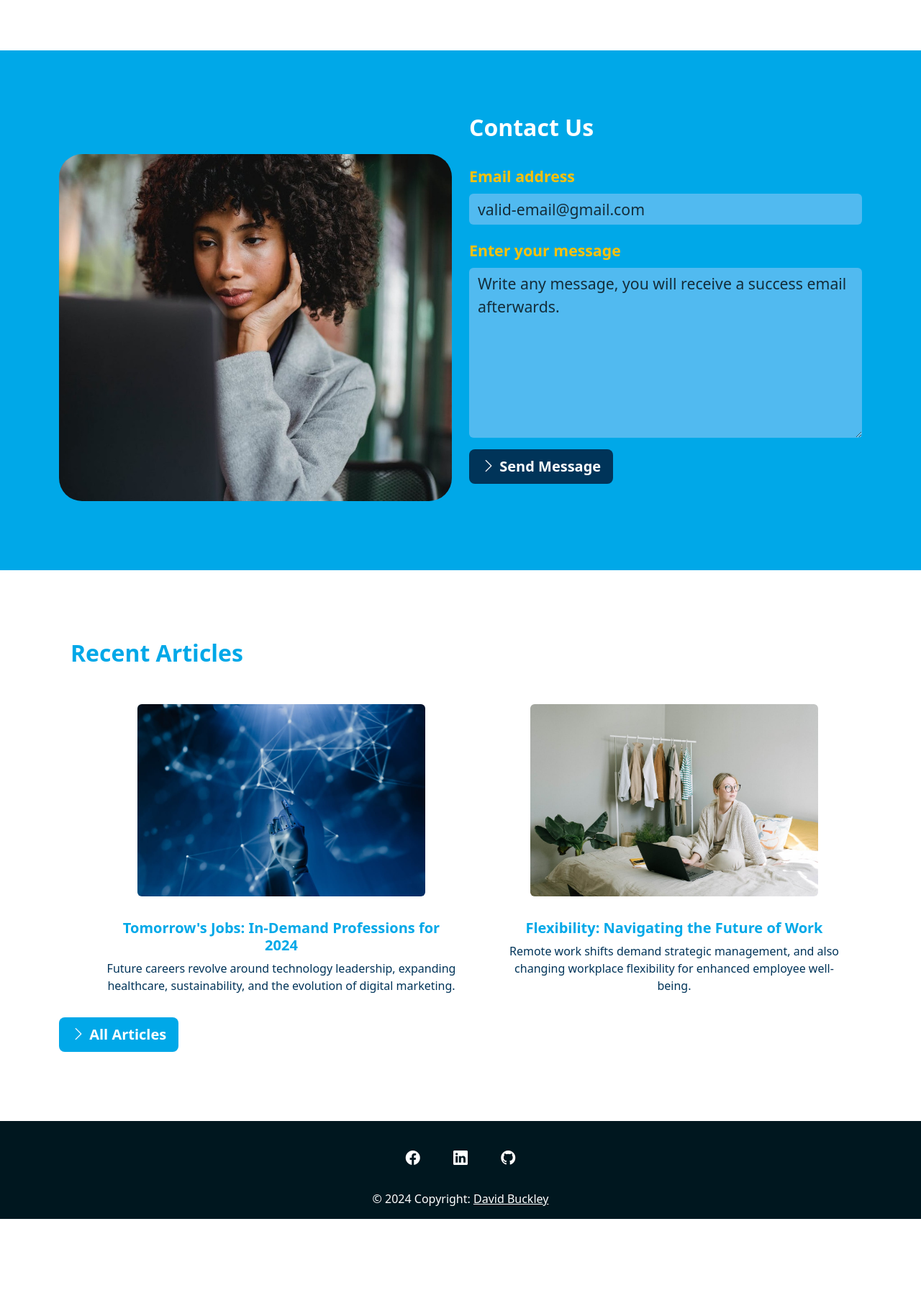
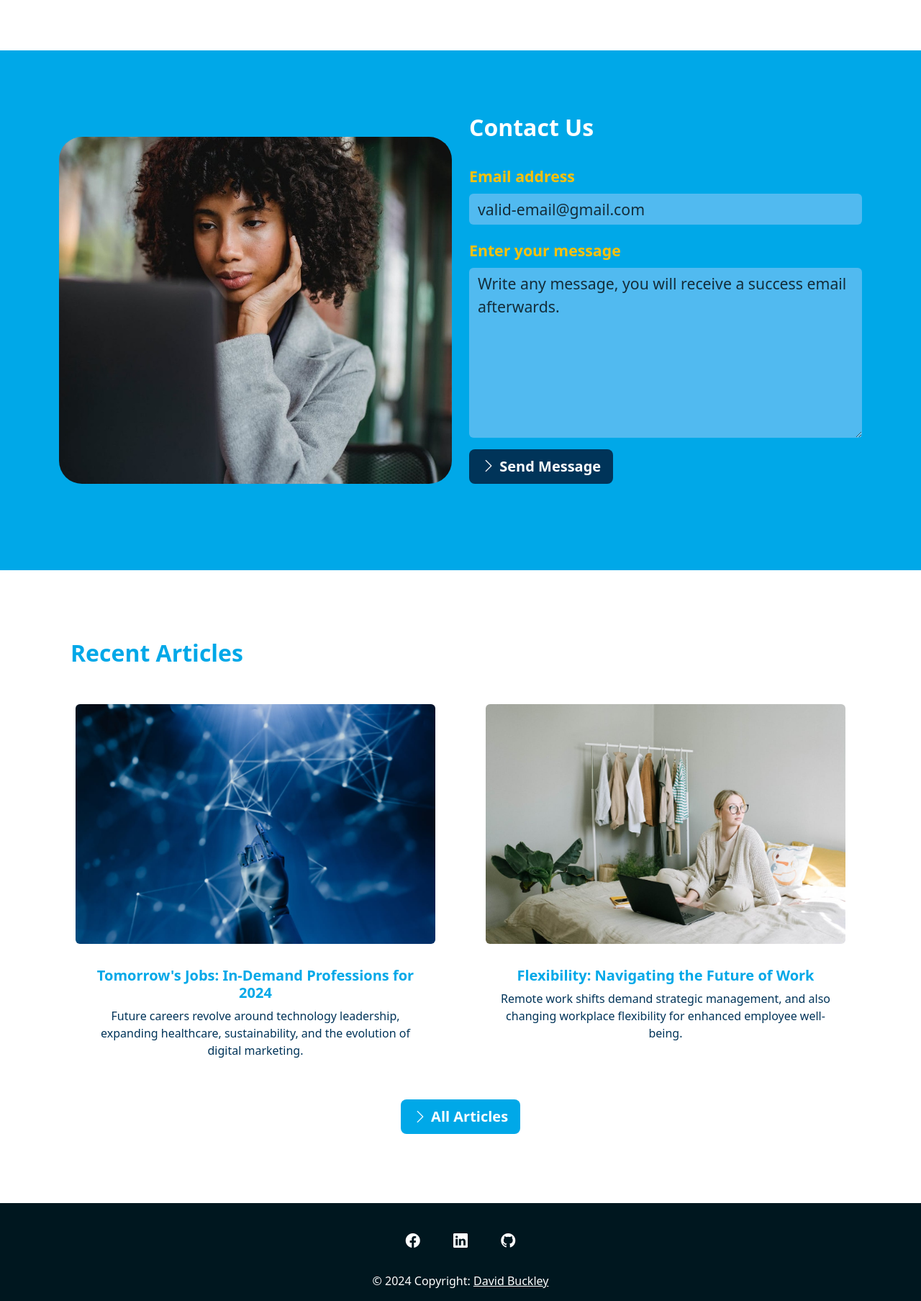
Before and after one commit to davidbuckley96/talentmanagement, a Django app: page / in a window 1280 px wide. Shown: the part 2457-4264 px from the top of the page at 72% size. Before the commit the page ends 4150 px from the top, so only its background shows below. Run offline with Django 5.2, Linux system fonts and the light colour scheme; data comes from the database, SQL or seed files in the repository; some libraries are stand-ins or nearby versions.

Commit message:
articles spacing

```diff
--- a/templates/home.html
+++ b/templates/home.html
@@ -281,7 +281,7 @@
     <div class="container reveal fade-bottom pt-5">
       <div class="card" style="max-height: 100%; background-color: #00A8E8;">
         <div class="row align-items-center">
-          <div class="col-lg-6 text-center order-sm-1">
+          <div class="mb-5 col-lg-6 text-center order-sm-1">
             <img src="{% static 'images/contact.jpg' %}" class="img-fluid rounded-5" alt="...">
           </div>
           <div class="col-lg-6 pt-4 pt-sm-0 order-sm-2">
@@ -322,29 +322,31 @@
     <section id="articles" class="pt-5">
       <div class="container pt-sm-5 pt-0 pb-4 pb-sm-5 reveal fade-bottom">
         <h2 class="text-blue fw-bold pb-3 pb-sm-4 ps-3 mb-4">Recent Articles</h2>
-        <div class="row ps-5">
+        <div class="row ps-">
           <div class="justify-content-center pt-1 card col-lg-6 align-items-center">
             <a href="{% url 'article' pk=article_1.id %}" class="link-unstyled mb-3">
-              <img src="{{ article_1.image.url }}" class="image-large card-img-top rounded-2" alt="...">
+              <img src="{{ article_1.image.url }}" style="max-width: 500px;" class="image-large card-img-top rounded-2" alt="...">
             </a>
-            <div class="card-body text-center">
+            <div class="card-body text-center" style="max-width: 500px">
               <h5 class="card-title fw-bold text-blue">{{ article_1.name }}</h5>
               <p class="card-text fw-medium text-blue-dark">{{ article_1.description }}</p>
             </div>
           </div>
           <div class="justify-content-center pt-5 pt-lg-1 card col-lg-6 align-items-center">
             <a href="{% url 'article' pk=article_2.id %}" class="link-unstyled mb-3">
-              <img src="{{ article_2.image.url }}" class="image-large card-img-top rounded-2" alt="...">
+              <img src="{{ article_2.image.url }}" style="max-width: 500px;" class="image-large card-img-top rounded-2" alt="...">
             </a>
-            <div class="card-body text-center">
+            <div class="card-body text-center" style="max-width: 500px">
               <h5 class="card-title fw-bold text-blue">{{ article_2.name }}</h5>
               <p class="card-text fw-medium text-blue-dark">{{ article_2.description }}</p>
             </div>
           </div>
         </div>
-        <a role="button" class="botao btn btn-lg align-self-center mt-3 fw-bold text-white mb-5"
-           style="background-color: #00A8E8" href="{% url 'articles-list' %}"><i
-            class="bi bi-chevron-right"></i>&nbsp;All Articles</a>
+        <div class="text-center mt-4">
+          <a role="button" class="botao btn btn-lg align-self-center mt-3 fw-bold text-white mb-5"
+             style="background-color: #00A8E8" href="{% url 'articles-list' %}"><i
+              class="bi bi-chevron-right"></i>&nbsp;All Articles</a>
+        </div>
       </div>
     </section>
     <!--Articles ends-->
```
